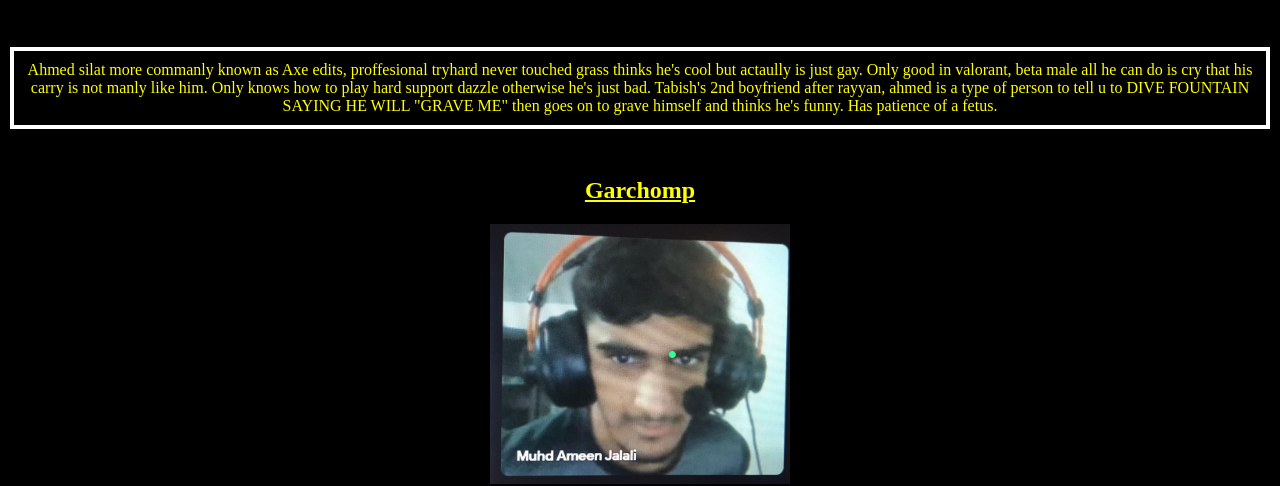
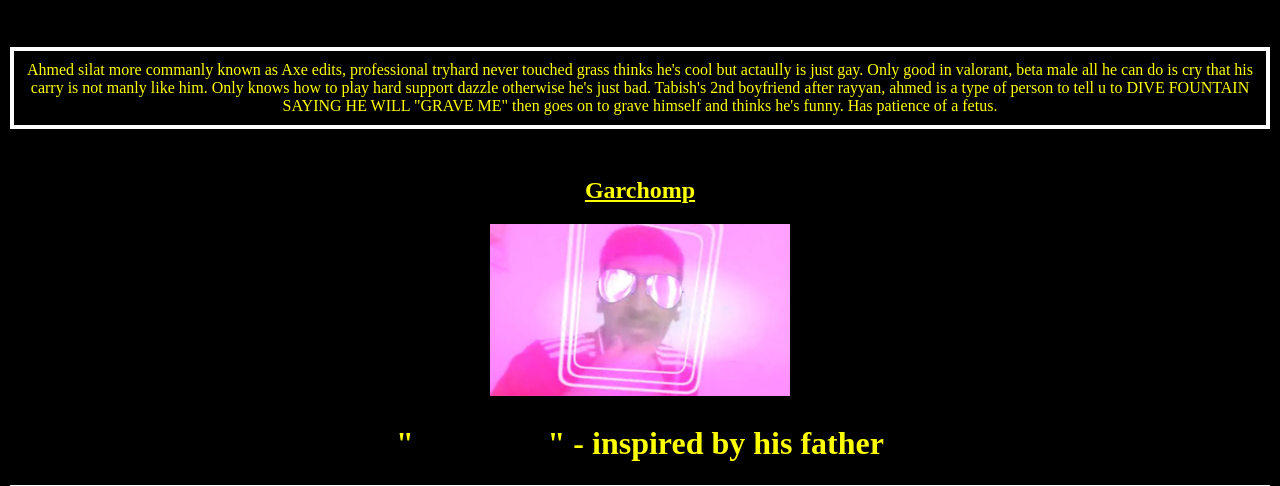
Before and after one commit to Mujtaba662/Grim, a plain HTML site: page aboutus.html in a window 1280 px wide. Shown: the part 466-952 px from the top of the page. Drawn offline with Linux system fonts and the light colour scheme.

Commit message:
Add files via upload

```diff
--- a/aboutus.html
+++ b/aboutus.html
@@ -24,7 +24,7 @@
         <div style="display: inline-block;">
             <br>
         <p class="aHmed">
-        Ahmed silat more commanly known as Axe edits, proffesional tryhard never touched grass thinks he's cool but actaully is just gay.
+        Ahmed silat more commanly known as Axe edits, professional tryhard never touched grass thinks he's cool but actaully is just gay.
         Only good in valorant, beta male all he can do is cry that his carry is not manly like him.
         Only knows how to play hard support dazzle otherwise he's just bad.
         Tabish's 2nd boyfriend after rayyan,
@@ -33,7 +33,7 @@
         <br>
         </div>
         <h2 id="subHeadingaxe"><bold>Garchomp</bold></h2>
-        <img class="iMG" src="ameen.jpg" alt="Ameen" width="300px">
+        <img class="iMG" src="nn.PNG" alt="Ameen" width="300px">
         <h1 class="tabish1">" ㅤㅤㅤㅤ " - inspired by his father</h1>
         <p class="aHmed">
         Muhammad Ameen Jalebi also known as Garchomp is 44% Pakistani, thanks to his dad who has an invisible potion that lasts forever. He is 56% Irani, thanks to his mother. Luckily, this makes him a 100% terrorist. Allah SWT has blessed him with a height under 5 feet, MashAllah. Fortunately, he beat Muhammad Rayyan Afzal, the fastest sprinter in the world while being under 5 feet. Witnesses say his speed matched that of a baby zombie. The zombie on the scene had this to say, "aaahhhhhh". Fortunately, he plays for an esport team with the 1st best doctor (Rayyan Ibn Seena) and the 4th best doctor (Tabish Ibn Seena)
```
Also changed, not shown: nn.PNG (added).
